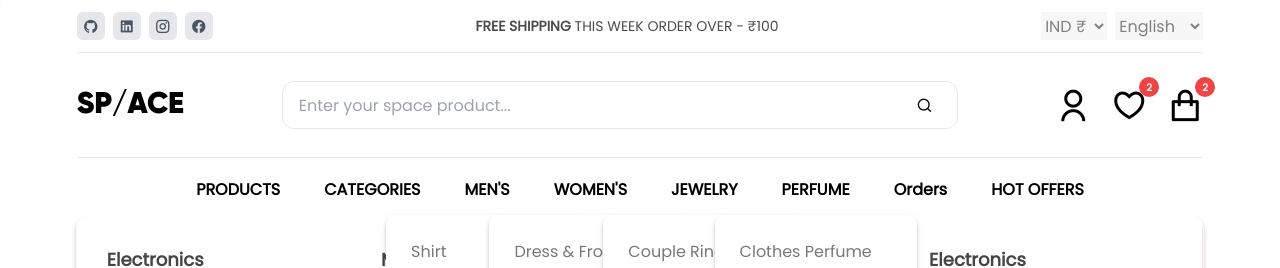
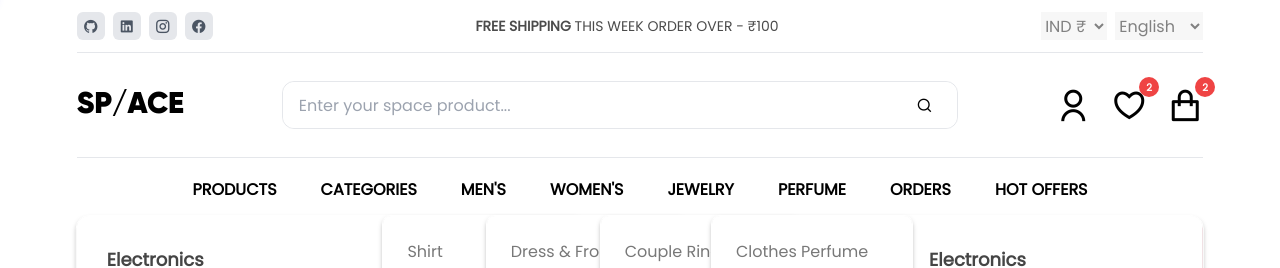
Before and after one commit to Siddhantsingh1230/ShopSpace, a React (Create React App) app: page / in a window 1280 px wide. Shown: the top 268 px of the page. Built offline with nearby package versions, Linux system fonts and the light colour scheme.

Commit message:
added linkto orders

```diff
--- a/src/pages/Home.jsx
+++ b/src/pages/Home.jsx
@@ -456,7 +456,7 @@ const Home = ({ setProgress }) => {
             </div>
           </div>
           <div onClick={() => navigate("/orders")} className="cursor-pointer text-md font-bold hover:text-blue-500 transition-all navlinks  ">
-            Orders
+            ORDERS
           </div>
           <div className="cursor-pointer text-md font-bold hover:text-blue-500 transition-all navlinks  ">
             HOT OFFERS
```
